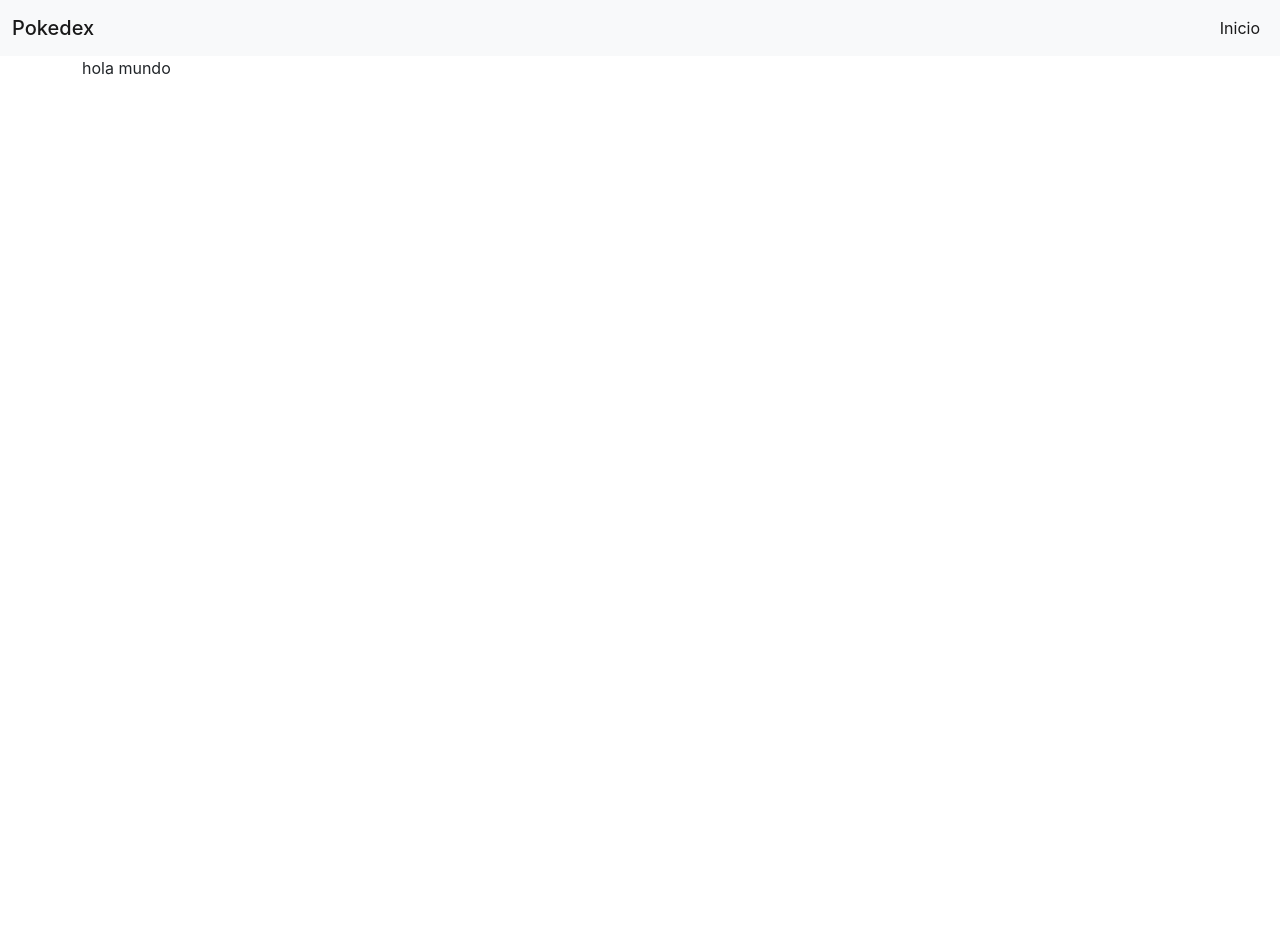
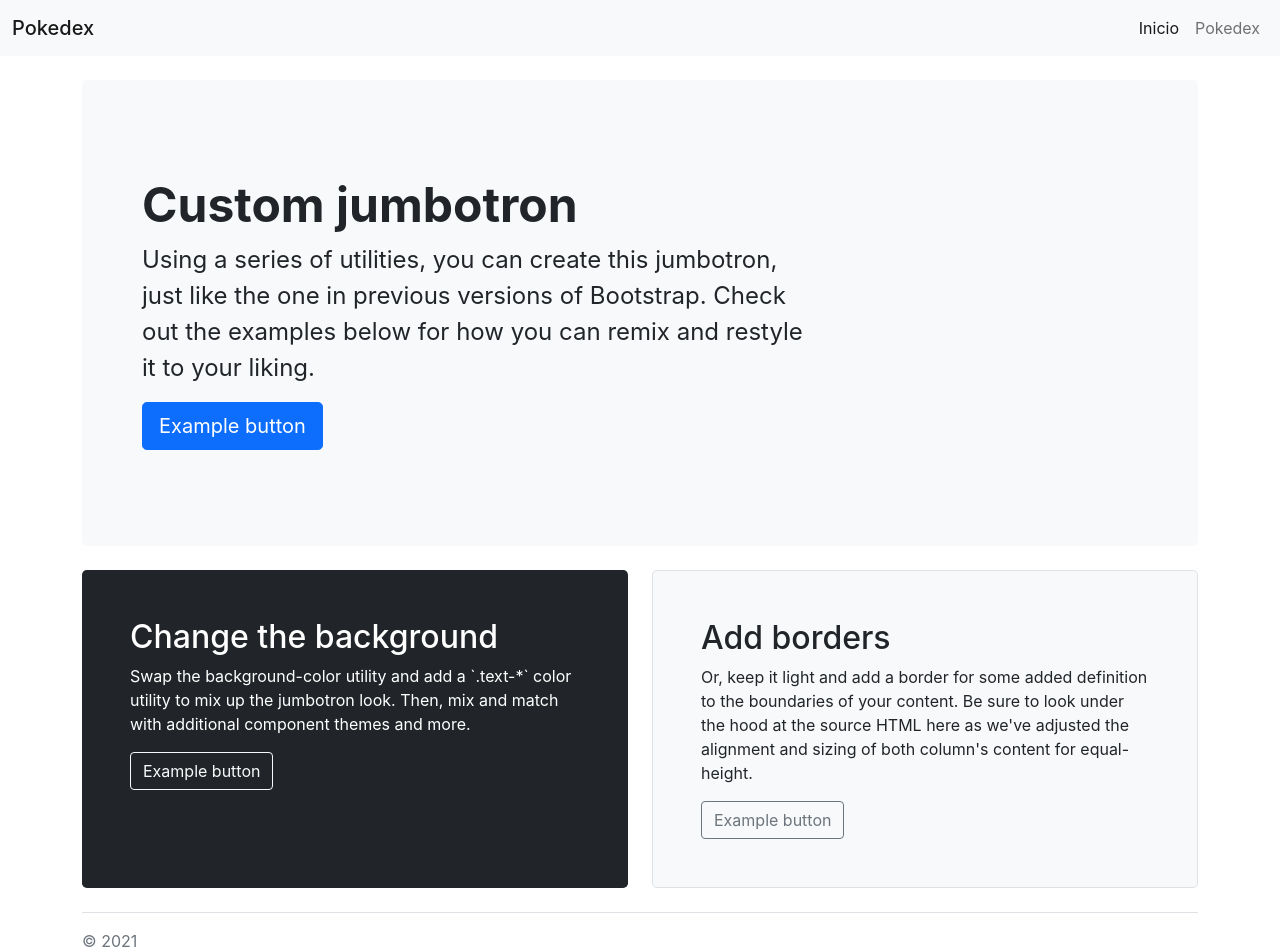
Before and after one commit to platinum-place/react-jsonplaceholder, a React (Create React App) app: page / in a window 1280 px wide. Shown: the top 950 px of the page. Before the commit the page ends 800 px from the top, so only its background shows below. Built offline with nearby package versions, Linux system fonts and the light colour scheme.

Commit message:
Complementar la pagina pokedex en atomic design

```diff
--- a/src/App.js
+++ b/src/App.js
@@ -7,6 +7,7 @@ import {
 
 import Home from "./components/Pages/Home";
 import Header from './components/Templates/Header';
+import Pokedex from './components/Pages/Pokedex';
 
 function App() {
   return (
@@ -15,7 +16,8 @@ function App() {
 
       <div className="container">
         <Routes>
-          <Route path="/" element={<Home />} />
+        <Route path="/" element={<Home />} />
+        <Route path="/pokedex" element={<Pokedex />} />
 
           <Route
             path="*"
--- a/src/components/Molecules/Nav.jsx
+++ b/src/components/Molecules/Nav.jsx
@@ -5,8 +5,13 @@ function Nav() {
     return (
         <ul className="navbar-nav ml-auto">
             <Item
-               name="Inicio"
-               url="/"
+                name="Inicio"
+                url="/"
+            />
+
+            <Item
+                name="Pokedex"
+                url="/pokedex"
             />
         </ul>
     );
--- /dev/null
+++ b/src/components/Organisms/PokemonCard.jsx
@@ -0,0 +1,28 @@
+import React from 'react'
+import { Link } from 'react-router-dom';
+
+function PokemonCard({ tipoPrimario, tipoSecundario, nombre, descripcion, imagen, id }) {
+    return (
+        <div class="col-md-6">
+            <div class="row g-0 border rounded overflow-hidden flex-md-row mb-4 shadow-sm h-md-250 position-relative">
+                <div class="col p-4 d-flex flex-column position-static">
+                    <strong class="d-inline-block mb-2 text-primary">{tipoPrimario + '/' + tipoSecundario}</strong>
+                    <h3 class="mb-0">{nombre}</h3>
+                    <p class="card-text mb-auto"> {descripcion} </p>
+                    <a href="#" class="stretched-link"></a>
+                    <Link to={'/pokemon/' + id} class="stretched-link" />
+                </div>
+
+                <div class="col-auto d-none d-lg-block">
+                    <img
+                        class="bd-placeholder-img" width="200" height="250"
+                        src={imagen}
+                        alt={nombre}
+                    />
+                </div>
+            </div>
+        </div>
+    );
+}
+
+export default PokemonCard;
--- a/src/components/Pages/Home.jsx
+++ b/src/components/Pages/Home.jsx
@@ -2,9 +2,36 @@ import React from 'react';
 
 function Home() {
     return (
-        <div>
-            hola mundo
-        </div>
+        <main>
+            <div class="p-5 mb-4 bg-light rounded-3">
+                <div class="container-fluid py-5">
+                    <h1 class="display-5 fw-bold">Custom jumbotron</h1>
+                    <p class="col-md-8 fs-4">Using a series of utilities, you can create this jumbotron, just like the one in previous versions of Bootstrap. Check out the examples below for how you can remix and restyle it to your liking.</p>
+                    <button class="btn btn-primary btn-lg" type="button">Example button</button>
+                </div>
+            </div>
+
+            <div class="row align-items-md-stretch">
+                <div class="col-md-6">
+                    <div class="h-100 p-5 text-white bg-dark rounded-3">
+                        <h2>Change the background</h2>
+                        <p>Swap the background-color utility and add a `.text-*` color utility to mix up the jumbotron look. Then, mix and match with additional component themes and more.</p>
+                        <button class="btn btn-outline-light" type="button">Example button</button>
+                    </div>
+                </div>
+                <div class="col-md-6">
+                    <div class="h-100 p-5 bg-light border rounded-3">
+                        <h2>Add borders</h2>
+                        <p>Or, keep it light and add a border for some added definition to the boundaries of your content. Be sure to look under the hood at the source HTML here as we've adjusted the alignment and sizing of both column's content for equal-height.</p>
+                        <button class="btn btn-outline-secondary" type="button">Example button</button>
+                    </div>
+                </div>
+            </div>
+
+            <footer class="pt-3 mt-4 text-muted border-top">
+                &copy; 2021
+            </footer>
+        </main>
     );
 }
 
--- /dev/null
+++ b/src/components/Pages/Pokedex.jsx
@@ -0,0 +1,10 @@
+import React from 'react';
+import PokedexGrid from '../Templates/PokedexGrid';
+
+function Pokedex() {
+    return (
+        <PokedexGrid />
+    );
+}
+
+export default Pokedex;
--- a/src/components/Templates/Header.jsx
+++ b/src/components/Templates/Header.jsx
@@ -3,7 +3,10 @@ import Navbar from '../Organisms/Navbar';
 
 function Header() {
     return (
-        <Navbar />
+        <>
+            <Navbar />
+            <br />
+        </>
     );
 }
 
--- /dev/null
+++ b/src/components/Templates/PokedexGrid.jsx
@@ -0,0 +1,18 @@
+import React from 'react'
+import PokemonCard from '../Organisms/PokemonCard';
+
+function PokedexGrid() {
+    return (
+        <div class="row mb-2">
+            <PokemonCard
+                tipoPrimario="Rayo"
+                tipoSecundario="Agua"
+                nombre="Pikachu"
+                descripcion="le gusta correr"
+                imagen="https://assets.pokemon.com/assets/cms2/img/pokedex/full/025.png"
+            />
+        </div>
+    );
+}
+
+export default PokedexGrid;
```
Also changed, not shown: 1 other file (tests, documents, lock files or other folders).
